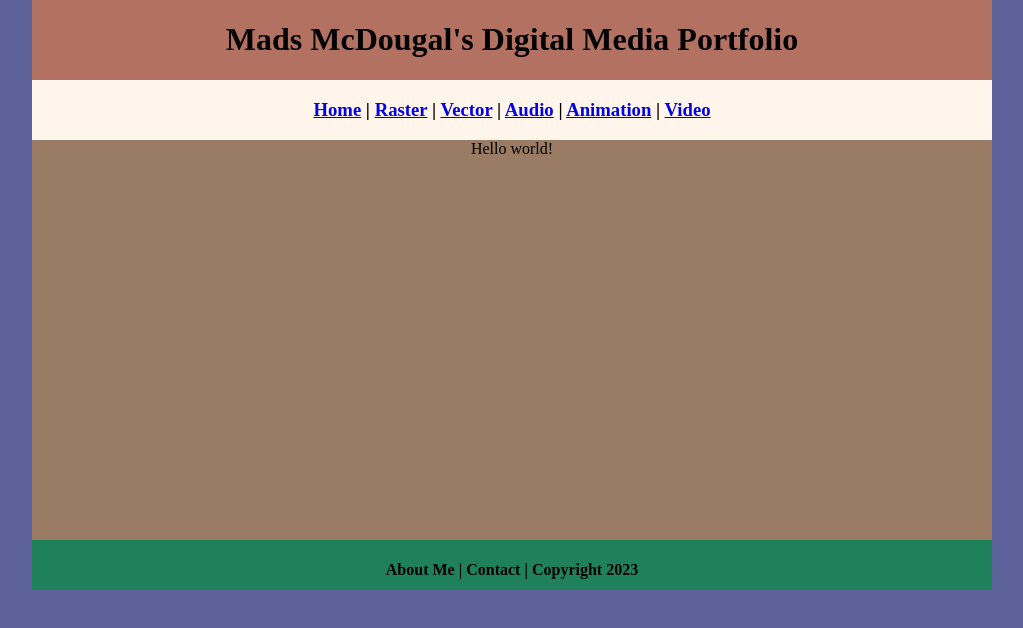
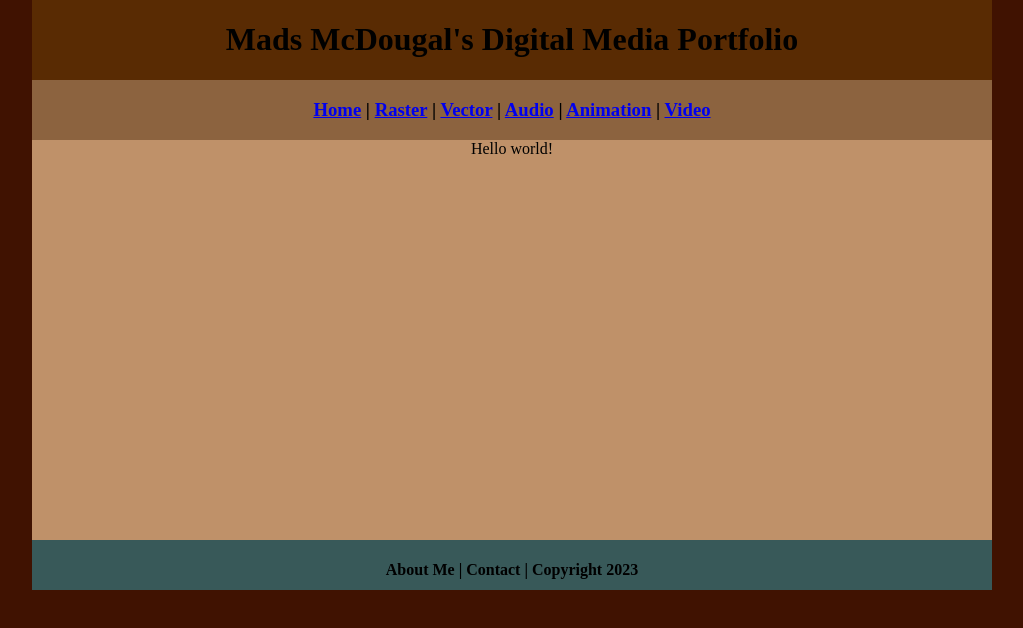
Before and after one commit to olmpyia/digitalmediaportfolio, a plain HTML site: page index.html in a window 1280 px wide. Shown: the whole page, without its empty margins (128-1151 px from the left). Drawn offline with Linux system fonts and the light colour scheme.

Commit message:
Update myCSS.css

```diff
--- a/myCSS.css
+++ b/myCSS.css
@@ -4,14 +4,14 @@ body {
 	margin: 0 auto;
 }
 .homePage {
-	background: #5C6299;
+	background: #401201;
 }
 .container {
 	width: 960px;
 	margin: 0 auto;
 }
 .header {
-	background: #B37162;
+	background: #592B03;
 	text-align: center;
 	margin: 0px;
 	padding: 5;
@@ -21,7 +21,7 @@ body {
 
 }
 .nav {
-	background: #FFF5EB;
+	background: #8C633F;
 	margin: 0px;
 	padding: 5;
 	float: left;
@@ -30,7 +30,7 @@ body {
 	text-align: center;
 }
 .content {
-	background: #997C63;
+	background: #BF9169;
 	margin: 0px;
 	float: left;
 	width: 100%;
@@ -38,7 +38,7 @@ body {
 	text-align: center;
 }
 .footer {
-	background: #1F805C;
+	background: #385959;
 	margin: 0px;
 	float: left;
 	width: 100%;
```
